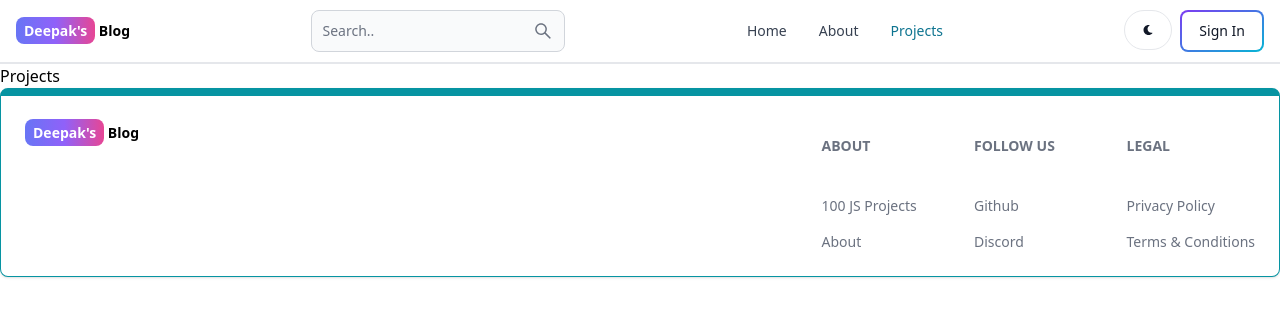
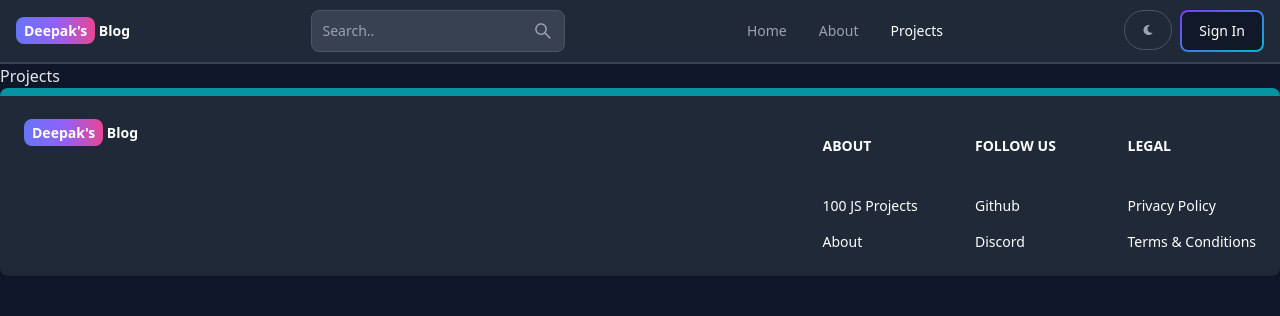
Before and after one commit to deepakgithub1997/mern-blog, a React (Vite) app in the folder client/: page /projects in a window 1280 px wide. Shown: the top 316 px of the page. Built offline with nearby package versions, Linux system fonts and the light colour scheme; no server answers.

Commit message:
make the dashboard private

```diff
--- a/client/src/App.jsx
+++ b/client/src/App.jsx
@@ -7,6 +7,7 @@ import Dashboard from './pages/Dashboard';
 import Projects from './pages/Projects';
 import Header from './components/Header';
 import Footers from './components/Footers';
+import PrivateRoute from './components/PrivateRoute';
 
 const App = () => {
   return (
@@ -17,7 +18,9 @@ const App = () => {
         <Route path="/about" element={<About />} />
         <Route path="/sign-in" element={<Signin />} />
         <Route path="/sign-up" element={<Signup />} />
-        <Route path="/Dashboard" element={<Dashboard />} />
+        <Route element={<PrivateRoute />}>
+          <Route path="/dashboard" element={<Dashboard />} />
+        </Route>
         <Route path="/projects" element={<Projects />} />
       </Routes>
       <Footers />
--- a/client/src/components/Footers.jsx
+++ b/client/src/components/Footers.jsx
@@ -3,7 +3,7 @@ import Logo from '../elements/Logo';
 
 const Footers = () => {
   return (
-    <Footer container className="border border-t-8 border-teal-500">
+    <Footer container className="border-t-8 border-teal-500">
       <div className="w-full">
         <div className="flex justify-between ">
           <div className="">
--- a/client/src/components/Header.jsx
+++ b/client/src/components/Header.jsx
@@ -1,14 +1,17 @@
 import { Navbar, Button, TextInput, Dropdown, Avatar, DropdownHeader, DropdownItem, DropdownDivider } from 'flowbite-react';
 import { Link, useLocation } from 'react-router-dom';
 import { AiOutlineSearch } from 'react-icons/ai';
-import { FaMoon } from 'react-icons/fa';
+import { FaMoon, FaSun } from 'react-icons/fa';
 import Logo from '../elements/Logo';
-import { useSelector } from 'react-redux';
-
+import { useSelector, useDispatch } from 'react-redux';
+import { toggleTheme } from '../redux/theme/themeSlice';
 
 const Header = () => {
   const path = useLocation().pathname;
   const { currentUser } = useSelector(state => state.user);
+  const dispatch = useDispatch();
+  const { theme } = useSelector(state => state.theme);
+
   return (
     <Navbar className="border-b-2">
       <Logo size="text-sm sm:text:xl font-semibold" />
@@ -24,8 +27,10 @@ const Header = () => {
         <AiOutlineSearch />
       </Button>
       <div className='flex gap-2 md:order-2'>
-        <Button className='w-12 h-10 hidden sm:inline' color='gray' pill>
-          <FaMoon />
+        <Button className='w-12 h-10 hidden sm:inline' color='gray' pill onClick={() => { dispatch(toggleTheme()) }}>
+          {
+            theme === 'light' ? <FaSun /> : <FaMoon />
+          }
         </Button>
         {
           currentUser ?
--- /dev/null
+++ b/client/src/components/PrivateRoute.jsx
@@ -0,0 +1,11 @@
+import { useSelector } from 'react-redux'
+import { Outlet, Navigate } from 'react-router-dom';
+
+const PrivateRoute = () => {
+  const { currentUser } = useSelector((state) => state.user);
+  return (
+    currentUser ? <Outlet /> : <Navigate to="/sign-in" />
+  )
+}
+
+export default PrivateRoute
--- /dev/null
+++ b/client/src/components/ThemeProvider.jsx
@@ -0,0 +1,14 @@
+import { useSelector } from "react-redux";
+
+const ThemeProvider = ({ children }) => {
+  const { theme } = useSelector(state => state.theme);
+  return (
+    <div className={theme}>
+      <div className="bg-white dark:bg-[rgb(16,23,42)] text-gray-700 dark:text-gray-200 min-h-screen">
+        {children}
+      </div>
+    </div>
+  )
+}
+
+export default ThemeProvider
--- a/client/src/main.jsx
+++ b/client/src/main.jsx
@@ -5,11 +5,14 @@ import './index.css'
 import { store, persistor } from './redux/store.js'
 import { Provider } from 'react-redux'
 import { PersistGate } from 'redux-persist/integration/react';
+import ThemeProvider from './components/ThemeProvider.jsx'
 
 ReactDOM.createRoot(document.getElementById('root')).render(
   <PersistGate persistor={persistor}>
     <Provider store={store}>
-      <App />
+      <ThemeProvider>
+        <App />
+      </ThemeProvider>
     </Provider>
   </PersistGate>,
 )
--- a/client/src/redux/store.js
+++ b/client/src/redux/store.js
@@ -1,10 +1,13 @@
 import { configureStore, combineReducers } from '@reduxjs/toolkit';
-import userReducer from './user/userSlice';
 import { persistReducer, persistStore } from 'redux-persist';
 import storage from 'redux-persist/lib/storage';
 
+import userReducer from './user/userSlice';
+import themeReducer from './theme/themeSlice';
+
 const rootReducers = combineReducers({
   user: userReducer,
+  theme: themeReducer,
 });
 
 const persistConfig = {
@@ -12,6 +15,7 @@ const persistConfig = {
   storage,
   version: 1,
 };
+
 const persistedReducer = persistReducer(persistConfig, rootReducers);
 
 export const store = configureStore({
--- /dev/null
+++ b/client/src/redux/theme/themeSlice.jsx
@@ -0,0 +1,19 @@
+import { createSlice } from "@reduxjs/toolkit"
+
+const initialState = {
+  theme: 'dark'
+}
+
+const themeSlice = createSlice({
+  name: 'theme',
+  initialState,
+  reducers: {
+    toggleTheme: (state) => {
+      state.theme = state.theme === 'light' ? 'dark' : 'light';
+    }
+  }
+});
+
+export const { toggleTheme } = themeSlice.actions;
+
+export default themeSlice.reducer;
```
